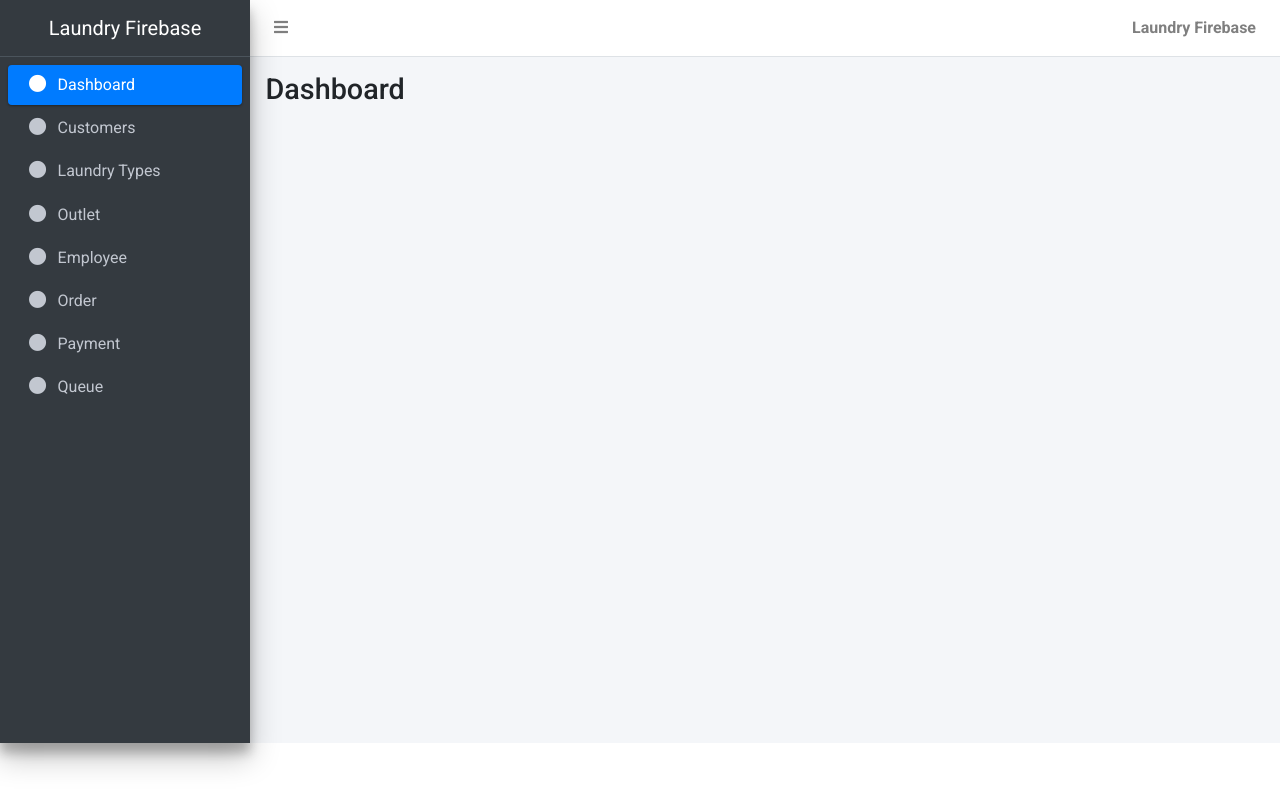
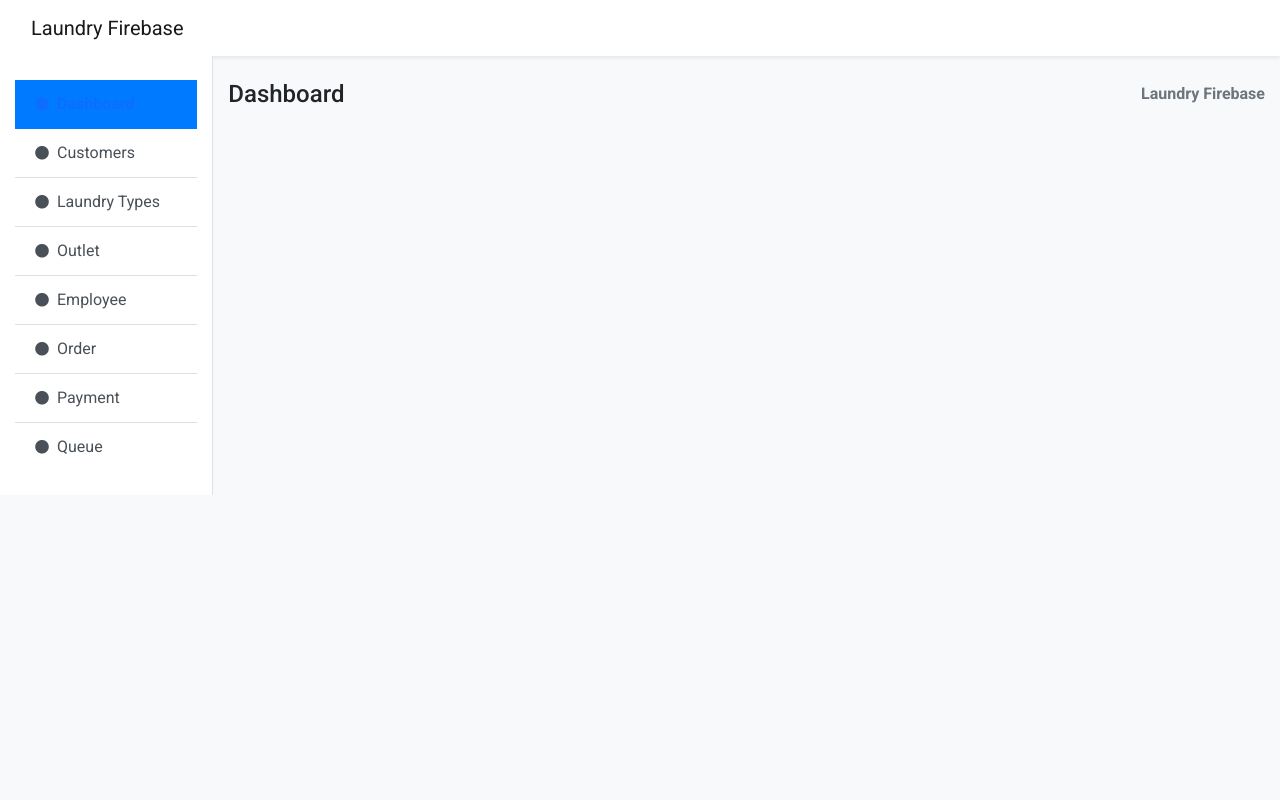
Before and after one commit to paundrayudhad/laundrywebfirebase, a PHP site: page /partials/header.php in a window 1280 px wide. Run offline with PHP 8.4, Linux system fonts and the light colour scheme; some libraries are stand-ins or nearby versions.

Commit message:
Switch UI to Bootstrap layout

```diff
--- a/partials/header.php
+++ b/partials/header.php
@@ -29,7 +29,7 @@ $visibleMenus = $roleMenus[$user['role'] ?? 'admin'] ?? array_keys($menuItems);
     <meta http-equiv="X-UA-Compatible" content="IE=edge">
     <meta name="viewport" content="width=device-width, initial-scale=1.0">
     <title><?= sanitize(app_config('app')['name'] ?? 'Laundry App'); ?></title>
-    <link rel="stylesheet" href="https://cdn.jsdelivr.net/npm/admin-lte@3.2/dist/css/adminlte.min.css">
+    <link rel="stylesheet" href="https://cdn.jsdelivr.net/npm/bootstrap@4.6.2/dist/css/bootstrap.min.css">
     <link rel="stylesheet" href="https://cdn.jsdelivr.net/npm/@fortawesome/fontawesome-free@5.15.4/css/all.min.css">
     <link rel="preconnect" href="https://fonts.googleapis.com">
     <link rel="preconnect" href="https://fonts.gstatic.com" crossorigin>
@@ -38,64 +38,54 @@ $visibleMenus = $roleMenus[$user['role'] ?? 'admin'] ?? array_keys($menuItems);
         body {
             font-family: 'Roboto', sans-serif;
         }
-        .content-wrapper {
-            min-height: calc(100vh - 57px);
+        .sidebar-link.active {
+            font-weight: 600;
+            color: #0d6efd;
         }
     </style>
 </head>
-<body class="hold-transition sidebar-mini">
-<div class="wrapper">
-    <nav class="main-header navbar navbar-expand navbar-white navbar-light">
-        <ul class="navbar-nav">
-            <li class="nav-item">
-                <a class="nav-link" data-widget="pushmenu" href="#" role="button"><i class="fas fa-bars"></i></a>
-            </li>
-        </ul>
-        <ul class="navbar-nav ml-auto">
+<body class="bg-light">
+<div class="d-flex flex-column min-vh-100">
+    <nav class="navbar navbar-expand-lg navbar-light bg-white shadow-sm">
+        <div class="container-fluid">
+            <a class="navbar-brand" href="?page=dashboard">Laundry Firebase</a>
+            <button class="navbar-toggler" type="button" data-toggle="collapse" data-target="#navbarSupportedContent" aria-controls="navbarSupportedContent" aria-expanded="false" aria-label="Toggle navigation">
+                <span class="navbar-toggler-icon"></span>
+            </button>
+            <div class="collapse navbar-collapse" id="navbarSupportedContent">
+                <ul class="navbar-nav ml-auto align-items-center">
                     <?php if ($user): ?>
-                <li class="nav-item d-flex align-items-center mr-2">
-                    <span class="nav-link">Halo, <?= sanitize($user['name'] ?? ''); ?> (<?= sanitize($user['role'] ?? ''); ?>)</span>
+                        <li class="nav-item mr-2 text-muted">
+                            Halo, <?= sanitize($user['name'] ?? ''); ?> (<?= sanitize($user['role'] ?? ''); ?>)
                         </li>
                         <li class="nav-item">
-                    <a class="nav-link" href="?page=logout" title="Keluar">
-                        <i class="fas fa-sign-out-alt"></i>
+                            <a class="btn btn-outline-secondary btn-sm" href="?page=logout" title="Keluar">
+                                <i class="fas fa-sign-out-alt mr-1"></i> Keluar
                             </a>
                         </li>
                     <?php endif; ?>
-            <li class="nav-item">
-                <span class="nav-link font-weight-bold"><?= sanitize(app_config('app')['name'] ?? 'Laundry'); ?></span>
-            </li>
                 </ul>
+            </div>
+        </div>
     </nav>
 
-    <aside class="main-sidebar sidebar-dark-primary elevation-4">
-        <a href="?page=dashboard" class="brand-link text-center">
-            <span class="brand-text font-weight-light">Laundry Firebase</span>
-        </a>
-        <div class="sidebar">
-            <nav class="mt-2">
-                <ul class="nav nav-pills nav-sidebar flex-column" data-widget="treeview" role="menu">
+    <div class="container-fluid flex-grow-1">
+        <div class="row h-100">
+            <aside class="col-md-3 col-lg-2 bg-white border-right py-4">
+                <div class="list-group list-group-flush">
                     <?php foreach ($menuItems as $page => $label): ?>
                         <?php if (!in_array($page, $visibleMenus, true)) { continue; } ?>
-                        <li class="nav-item">
-                            <a href="?page=<?= $page; ?>" class="nav-link <?= $currentPage === $page ? 'active' : ''; ?>">
-                                <i class="nav-icon fas fa-circle"></i>
-                                <p><?= $label; ?></p>
+                        <a href="?page=<?= $page; ?>" class="list-group-item list-group-item-action sidebar-link <?= $currentPage === $page ? 'active' : ''; ?>">
+                            <i class="fas fa-circle mr-2 small"></i><?= $label; ?>
                         </a>
-                        </li>
                     <?php endforeach; ?>
-                </ul>
-            </nav>
                 </div>
             </aside>
 
-    <div class="content-wrapper">
-        <div class="content-header">
-            <div class="container-fluid">
-                <div class="row mb-2">
-                    <div class="col-sm-6">
-                        <h1 class="m-0"><?= $menuItems[$currentPage] ?? 'Dashboard'; ?></h1>
-                    </div>
+            <main class="col-md-9 col-lg-10 py-4">
+                <div class="d-flex justify-content-between align-items-center mb-3">
+                    <h1 class="h4 mb-0"><?= $menuItems[$currentPage] ?? 'Dashboard'; ?></h1>
+                    <span class="text-muted font-weight-bold"><?= sanitize(app_config('app')['name'] ?? 'Laundry'); ?></span>
                 </div>
                 <?php if (!empty($flashes)): ?>
                     <?php foreach ($flashes as $flash): ?>
@@ -104,7 +94,3 @@ $visibleMenus = $roleMenus[$user['role'] ?? 'admin'] ?? array_keys($menuItems);
                         </div>
                     <?php endforeach; ?>
                 <?php endif; ?>
-            </div>
-        </div>
-        <section class="content">
-            <div class="container-fluid">
```
Also changed, not shown: pages/customers.php (+6 -6 lines), pages/dashboard.php (+14 -10 lines), pages/employees.php (+6 -6 lines), pages/laundry_types.php (+6 -6 lines), pages/login.php (+24 -23 lines), pages/orders.php (+6 -6 lines), pages/outlets.php (+6 -6 lines), pages/payments.php (+6 -6 lines), pages/queues.php (+6 -6 lines), partials/footer.php (+3 -4 lines). Lines whose indentation alone changed are shown as unchanged.
